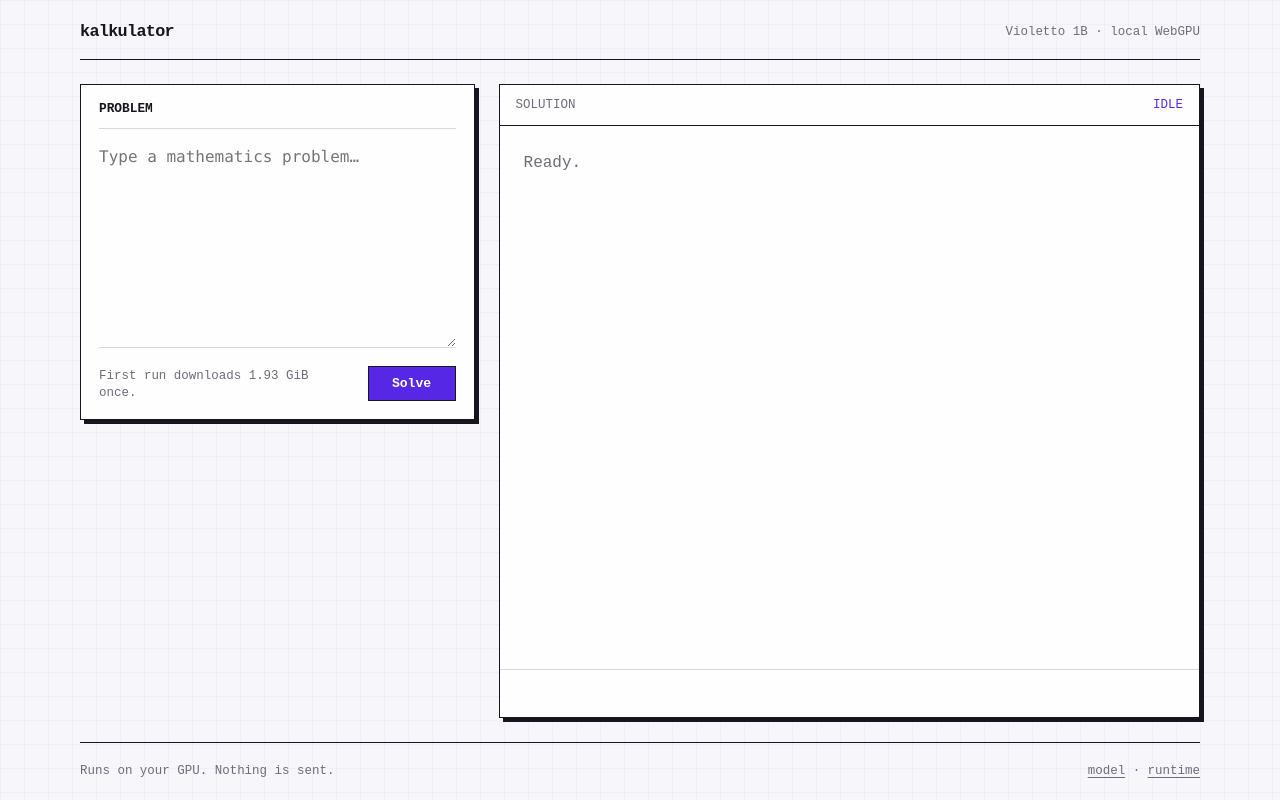
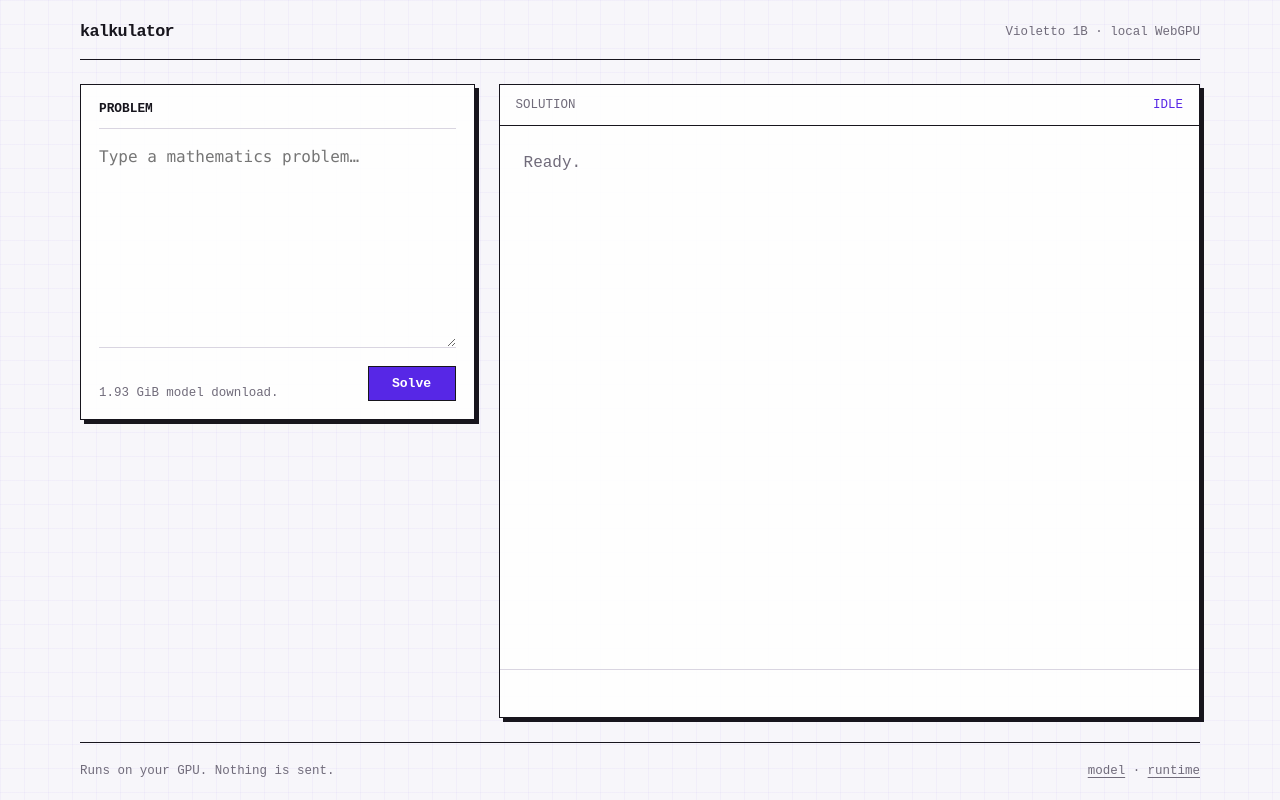
Before and after one commit to gustofied/kalkulator, a website built with Vite: page index.html in a window 1280 px wide. Built offline with nearby package versions, Linux system fonts and the light colour scheme; what @jax-js/jax, @jax-js/loaders would draw is missing.

Commit message:
Tighten download copy

```diff
--- a/index.html
+++ b/index.html
@@ -32,7 +32,7 @@
             required
           ></textarea>
           <div class="form-row">
-            <small id="hint">First run downloads 1.93 GiB once.</small>
+            <small id="hint">1.93 GiB model download.</small>
             <button id="run" type="submit">Solve</button>
           </div>
         </form>
```
